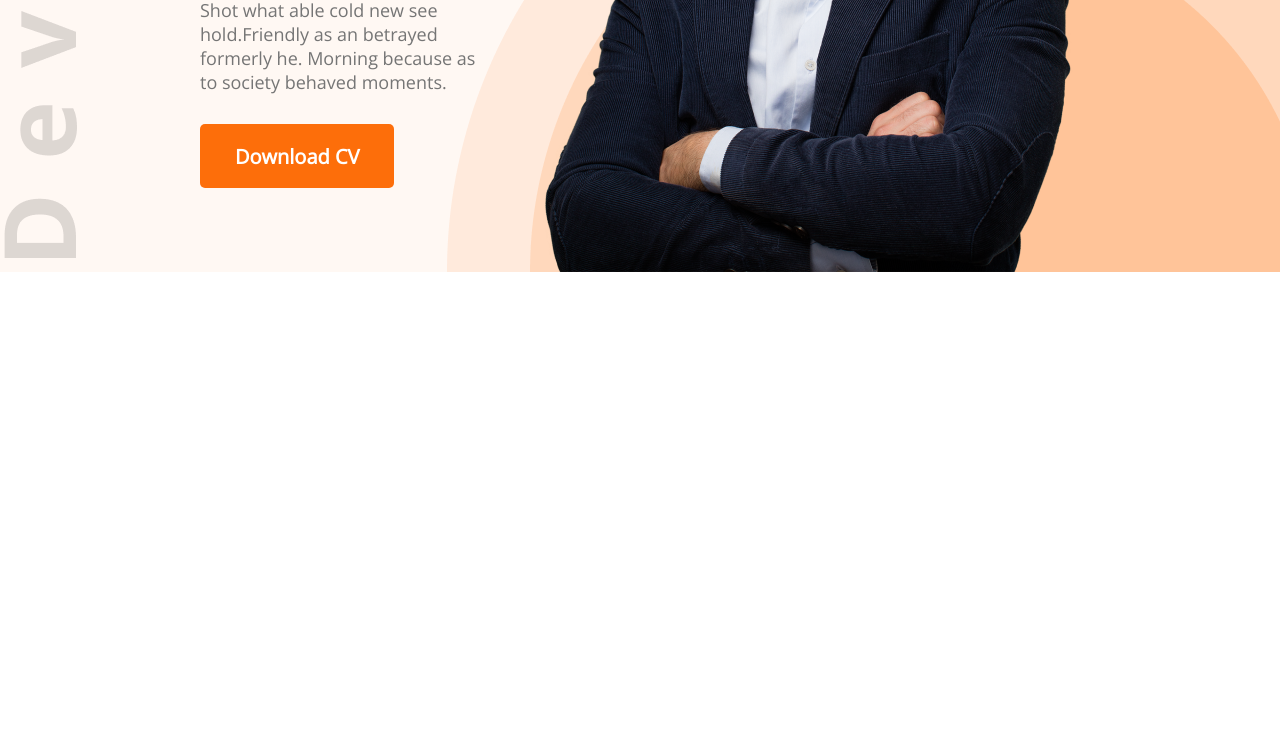
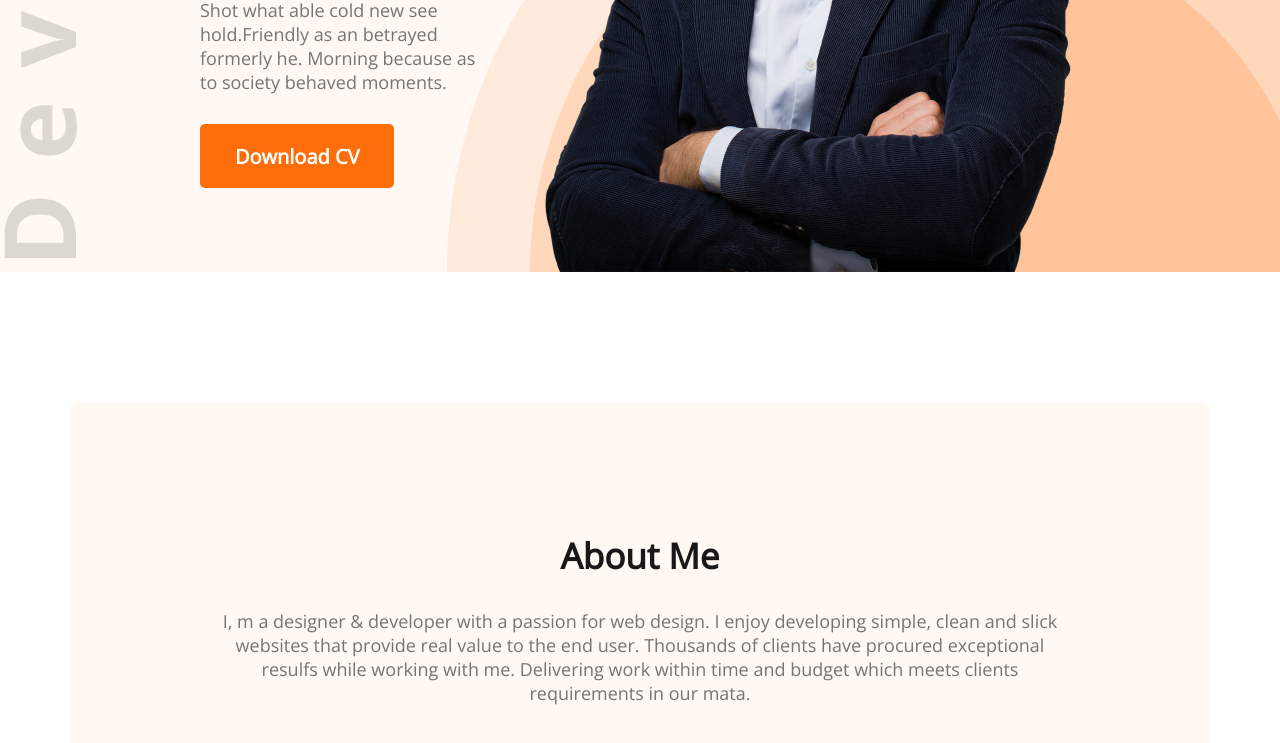
Before and after one commit to asad406/developer-portfolio, a plain HTML site: page index.html in a window 1280 px wide. Shown: the part 568-1311 px from the top of the page. Before the commit the page ends 840 px from the top, so only its background shows below. Drawn offline with nearby package versions, Linux system fonts and the light colour scheme.

Commit message:
about sectin updated. if we use 'max-width' in (CSS) a section we must use 'margin: 0 auto' to make content center.

```diff
--- a/index.html
+++ b/index.html
@@ -30,6 +30,10 @@
         </div>
     </header>
     <main>
+        <section class="about">
+            <h2 class="section-title">About Me</h2>
+            <p class="section-description">I, m a designer & developer with a passion for web design. I enjoy developing simple, clean and slick websites that provide real value to the end user. Thousands of clients have procured exceptional resulfs while working with me. Delivering work within time and budget which meets clients requirements in our mata.</p>
+        </section>
 
     </main>
     <footer>
--- a/styles/portfolio.css
+++ b/styles/portfolio.css
@@ -71,3 +71,30 @@ nav li{
     color: #757575;
     margin-bottom:30px ;
 }
+/* Main section styles */
+main{
+    max-width: 1140px;
+    margin: 0 auto;
+}
+/* About me section styles */
+.about{
+    margin-top:130px;
+    background: #FFF8F3;
+    border-radius: 10px;
+    padding: 130px 150px;
+}
+.section-title{
+    font-weight: 700;
+    font-size: 35px;
+    color: #181818;
+    text-align: center;
+}
+.section-description{
+    font-weight: 400;
+    font-size: 18px;
+    color: #757575;
+    text-align: center;
+    margin-top: 30px;
+    margin-bottom: 30px;
+
+}
```
